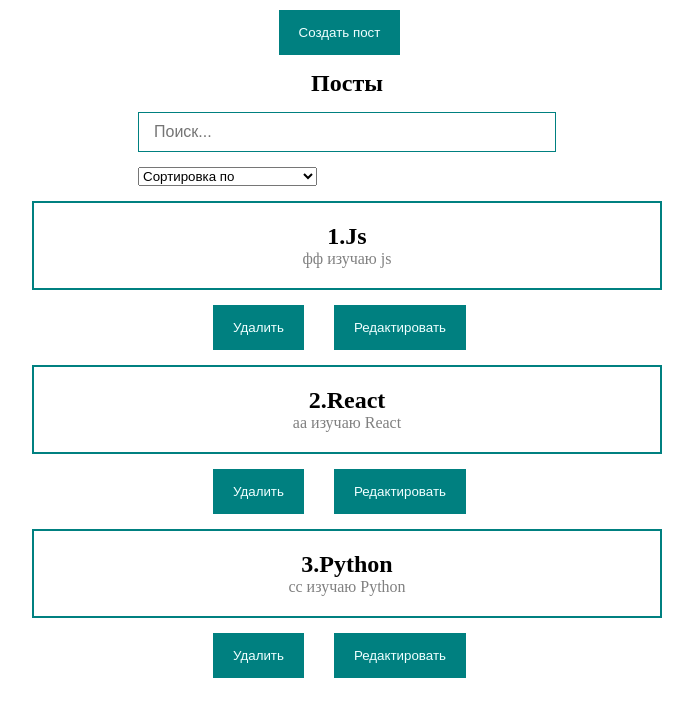
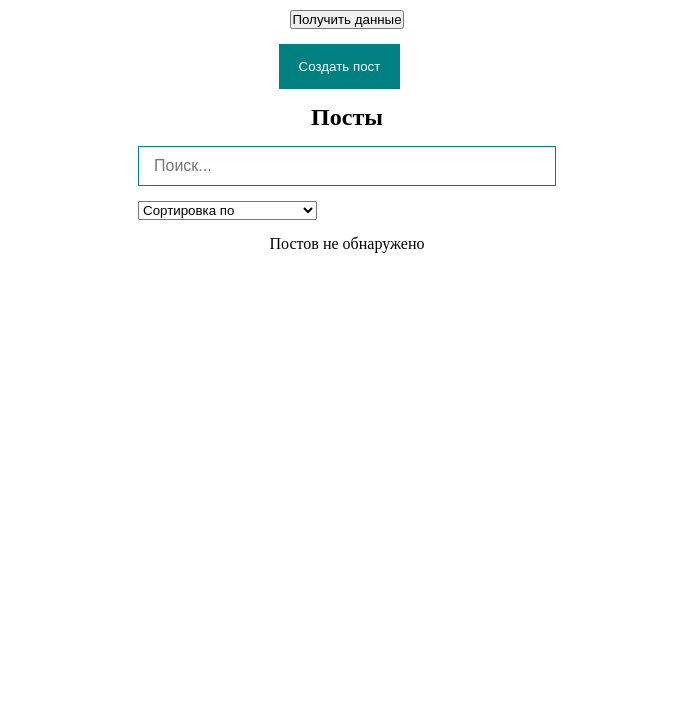
Before and after one commit to Tsukiyom1/react-lessons, a React (Vite) app: page / in a window 1280 px wide. Shown: the top 716 px of the page, without its empty margins (293-986 px from the left). Built offline with nearby package versions, Linux system fonts and the light colour scheme.

Commit message:
added axios

```diff
--- a/package.json
+++ b/package.json
@@ -10,6 +10,7 @@
     "preview": "vite preview"
   },
   "dependencies": {
+    "axios": "^1.13.3",
     "react": "^19.2.0",
     "react-dom": "^19.2.0"
   },
--- a/src/App.tsx
+++ b/src/App.tsx
@@ -7,24 +7,10 @@ import MyInput from "./UI/input/MyInput";
 import MySelect from "./UI/select/MySelect";
 import MyModal from "./UI/modal/MyModal";
 import { useSortedPosts } from "./hooks/useSortedPosts";
+import { PostAPIService } from "./components/api/endpoints/post.api";
+
 function App() {
-	const [posts, setPosts] = useState<IPosts[]>([
-		{
-			id: 1,
-			title: "Js",
-			body: "фф изучаю js",
-		},
-		{
-			id: 2,
-			title: "React",
-			body: "аа изучаю React",
-		},
-		{
-			id: 3,
-			title: "Python",
-			body: "сс изучаю Python",
-		},
-	]);
+	const [posts, setPosts] = useState<IPosts[]>([]);
 
 	const [change, setChange] = useState({
 		title: "",
@@ -131,9 +117,24 @@ function App() {
 
 	console.log(modal);
 
+	const fetchData = async () => {
+		const response = await PostAPIService.getAllPosts();
+		console.log(response, "res");
+
+		const data = Object.keys(response).map(value => {
+			return {
+				id: value,
+				...response[value],
+			};
+		});
+
+		setPosts(data);
+	};
+
 	const filteredPosts = useMemo(() => searchPosts(), [searchPosts]);
 	return (
 		<React.Fragment>
+			<button onClick={fetchData}>Получить данные</button>
 			<MyButton
 				children='Создать пост'
 				type='button'
--- /dev/null
+++ b/src/components/api/endpoints/post.api.ts
@@ -0,0 +1,14 @@
+import instance from "../instance";
+
+export class PostAPIService {
+	static async getAllPosts() {
+		try {
+			const response = await instance.get("posts.json");
+			console.log(response.data, "post api service");
+
+			return response.data;
+		} catch (error) {
+			console.error("Error fetching posts:", error);
+		}
+	}
+}
--- /dev/null
+++ b/src/components/api/instance.ts
@@ -0,0 +1,8 @@
+import axios from "axios";
+
+const instance = axios.create({
+	baseURL:
+		"https://react-axios-c5f41-default-rtdb.europe-west1.firebasedatabase.app/",
+});
+
+export default instance;
```
Also changed, not shown: 1 other file (tests, documents, lock files or other folders).
